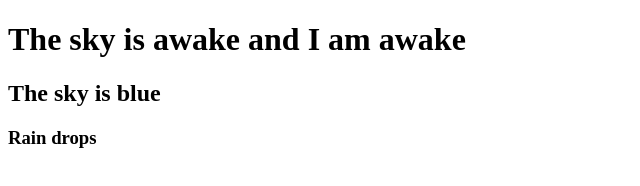
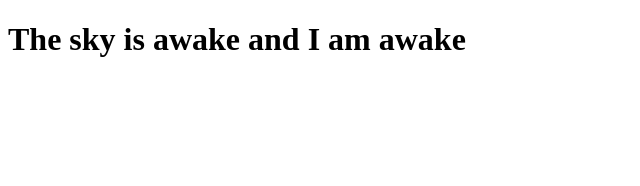
Before and after one commit to amakah-b/flowers, a plain HTML site: page index.html in a window 1280 px wide. Shown: the whole page, without its empty margins (0-640 px from the left). Drawn offline with Linux system fonts and the light colour scheme.

Commit message:
This is about the color of the heaven

```diff
--- a/index.html
+++ b/index.html
@@ -8,7 +8,5 @@
 </head>
 <body>
   <h1>The sky is awake and I am awake</h1>
-  <h2>The sky is blue</h2>
-  <h3>Rain drops</h3>
 </body>
 </html>
```
